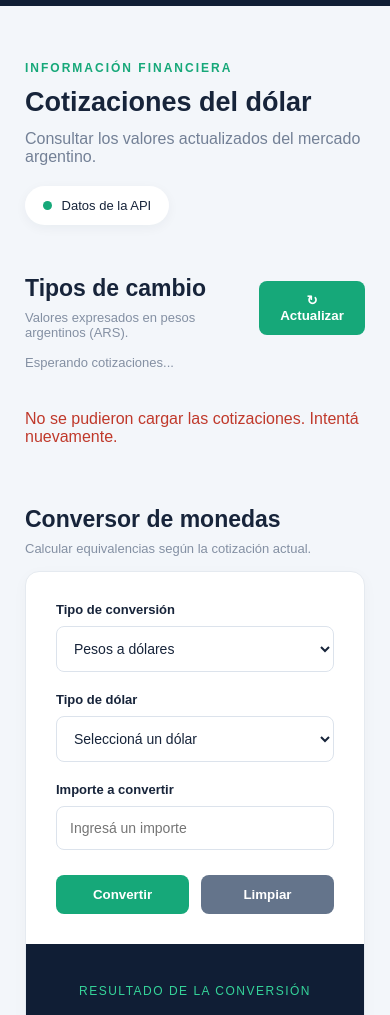
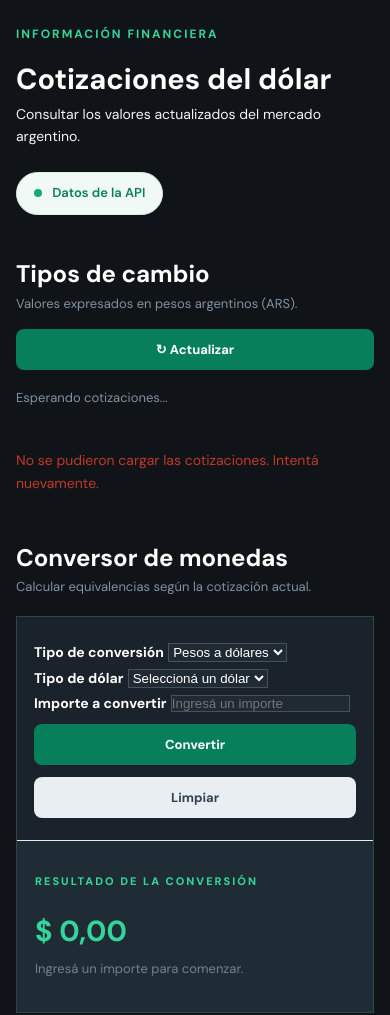
Before and after one commit to mpiabsas61/DolarHoy, a plain HTML site: page index.html in a window 390 px wide. Shown: the part 76-1091 px from the top of the page. Drawn offline with Linux system fonts and the light colour scheme; no server answers.

Commit message:
Cambio Vista

```diff
--- a/css/styles.css
+++ b/css/styles.css
@@ -1,3 +1,9 @@
+
+/*=============================
+  FUENTE Y AJUSTES GENERALES
+=============================*/
+
+@import url('https://fonts.googleapis.com/css2?family=DM+Sans:wght@400;500;600;700;800&display=swap');
 
 * {
     margin: 0;
@@ -5,298 +11,285 @@
     box-sizing: border-box;
 }
 
-body {
-    font-family: Arial, sans-serif;
-    background: #f3f6fa;
-    color: #17243a;
+html {
+    scroll-behavior: smooth;
 }
 
+body {
+    font-family: 'DM Sans', sans-serif;
+    background: #101418;
+    color: #f1f5f9;
+    line-height: 1.6;
+}
+
+
+/*=============================
+  ENCABEZADO
+=============================*/
+
 .header {
-    background: #101e35;
-    color: white;
-    padding: 22px 7%;
+    background: #151b21;
+    min-height: 76px;
+    padding: 15px 7%;
     display: flex;
     justify-content: space-between;
     align-items: center;
+    border-bottom: 1px solid #29333d;
+}
+
+.logo {
+    color: #ffffff;
 }
 
 .logo {
     display: flex;
     align-items: center;
-    gap: 12px;
+    gap: 10px;
     font-size: 21px;
-    font-weight: bold;
+    font-weight: 800;
+    letter-spacing: -0.7px;
 }
 
 .logo-icon {
-    background: #16a879;
+    background: #087f5b;
+    color: white;
     width: 38px;
     height: 38px;
     display: grid;
     place-items: center;
     border-radius: 10px;
-    font-size: 25px;
+    font-size: 24px;
 }
 
 .logo strong {
     color: #35d49a;
 }
 
+.logo span:last-child {
+    color: #ffffff !important;
+}
 .header-label {
-    color: #aebbd0;
-    font-size: 12px;
+    color: #35d49a ;
+    font-size: 11px;
+    font-weight: 700;
     letter-spacing: 2px;
 }
 
+/* Texto superior de presentación */
+
+.welcome .eyebrow {
+    color: #35d49a !important;
+    font-size: 12px;
+    font-weight: 700;
+    letter-spacing: 2px;
+}
+
+/*=============================
+  CONTENIDO PRINCIPAL
+=============================*/
+
 .container {
-    max-width: 1200px;
-    margin: 55px auto;
-    padding: 0 25px;
+    max-width: 1180px;
+    margin: 0 auto;
+    padding: 55px 25px 70px;
 }
+
+/*=============================
+  PRESENTACIÓN
+=============================*/
 
 .welcome {
     display: flex;
     justify-content: space-between;
     align-items: center;
-    gap: 20px;
-    margin-bottom: 50px;
+    gap: 25px;
+    margin-bottom: 55px;
 }
 
 .eyebrow {
-    color: #16a879;
-    font-weight: bold;
-    font-size: 12px;
-    letter-spacing: 2px;
+    color: #087f5b;
+    font-weight: 800;
+    font-size: 11px;
+    letter-spacing: 3px;
     margin-bottom: 12px;
 }
 
-h1 {
-    font-size: 34px;
-    margin-bottom: 12px;
+h1, h2 {
+    color: #ffffff;
 }
 
-.welcome p:not(.eyebrow) {
-    color: #738096;
+/* Color de títulos sobre fondo oscuro */
+
+.section-heading h2 {
+    color: #ffffff !important;
+}
+
+.section-heading p {
+    color: #b0bec5;
+}
+
+.quote-card h3 {
+    color: #ffffff;
 }
 
 .market-status {
-    background: white;
-    padding: 12px 18px;
-    border-radius: 25px;
+    background: #f0f9f5;
+    color: #087f5b;
+    padding: 10px 17px;
+    border: 1px solid #d8eee4;
+    border-radius: 30px;
     font-size: 13px;
-    box-shadow: 0 3px 12px #17243a0c;
+    font-weight: 600;
+    white-space: nowrap;
 }
 
 .status-dot {
     display: inline-block;
-    width: 9px;
-    height: 9px;
+    width: 8px;
+    height: 8px;
     background: #16a879;
     border-radius: 50%;
-    margin-right: 6px;
+    margin-right: 7px;
 }
+
+/*=============================
+  TÍTULOS DE SECCIÓN
+=============================*/
 
 .section-heading {
     display: flex;
     justify-content: space-between;
     align-items: center;
-    margin-bottom: 15px;
+    gap: 15px;
+    margin-bottom: 18px;
 }
 
-h2 {
-    font-size: 23px;
-    margin-bottom: 8px;
-}
 
 .section-heading p,
 .update-info {
-    color: #8490a3;
+    color: #8490a0;
     font-size: 13px;
-}
-
-button {
-    background: #16a879;
-    color: white;
-    border: none;
-    padding: 12px 20px;
-    border-radius: 8px;
-    cursor: pointer;
-    font-weight: bold;
-}
-
-button:hover {
-    background: #11835e;
 }
 
 .update-info {
     margin-bottom: 20px;
 }
 
+/*=============================
+  BOTONES
+=============================*/
+
+button {
+    background: #087f5b;
+    color: white;
+    border: none;
+    padding: 12px 21px;
+    border-radius: 8px;
+    cursor: pointer;
+    font-family: inherit;
+    font-size: 13px;
+    font-weight: 700;
+    transition: background 0.2s ease,
+                transform 0.2s ease,
+                box-shadow 0.2s ease;
+}
+
+button:hover {
+    background: #066747;
+    transform: translateY(-2px);
+    box-shadow: 0 5px 12px #087f5b25;
+}
+
+/*=============================
+  TARJETAS DE COTIZACIONES
+=============================*/
+
 .quotes-grid {
     display: grid;
     grid-template-columns: repeat(3, 1fr);
-    gap: 20px;
+    gap: 18px;
 }
 
 .quote-card {
-    background: white;
-    padding: 25px;
+    background: #1a222b;
+    padding: 24px;
+    border: 1px solid #303c47;
     border-radius: 12px;
-    border: 1px solid #e5eaf0;
-    box-shadow: 0 4px 15px #17243a08;
+    box-shadow: 0 4px 15px #00000030;
+    transition: 0.2s ease;
 }
 
-.quote-card h3 {
-    font-size: 17px;
-    margin-bottom: 20px;
+.quote-card:hover {
+    transform: translateY(-4px);
+    border-color: #16a879;
+    box-shadow: 0 8px 20px #00000050;
+}
+
+.quote-values strong {
+    color: #35d49a;
 }
 
 .quote-values {
     display: flex;
     justify-content: space-between;
-    gap: 10px;
+    gap: 12px;
 }
 
 .quote-values span {
     display: block;
-    color: #8490a3;
+    color: #8490a0;
     font-size: 12px;
-    margin-bottom: 8px;
+    margin-bottom: 5px;
 }
 
-.quote-values strong {
-    font-size: 19px;
-    color: #17243a;
-}
 
 .error-message {
     color: #c0392b;
     margin-top: 20px;
+    font-size: 14px;
 }
 
-footer {
-    text-align: center;
-    padding: 30px;
-    color: #8490a3;
-    font-size: 13px;
+/*=============================
+  CONVERSOR
+=============================*/
+
+.converter-section {
+    margin-top: 65px;
 }
 
-@media (max-width: 750px) {
-    .quotes-grid {
-        grid-template-columns: repeat(2, 1fr);
-    }
-
-    .welcome {
-        align-items: flex-start;
-        flex-direction: column;
-    }
-}
-
-@media (max-width: 480px) {
-    .quotes-grid {
-        grid-template-columns: 1fr;
-    }
-
-    .header-label {
-        display: none;
-    }
-
-    h1 {
-        font-size: 27px;
-    }
+.converter-card {
+    background: #1a222b;
+    border: 1px solid #30473e;
 }
 
 
-.converter-section {
-    margin-top: 55px;
+.converter-form {
+    background: #1a222b;
 }
 
-.converter-card {
-    display: grid;
-    grid-template-columns: 1fr 1fr;
-    background: white;
-    border-radius: 14px;
-    border: 1px solid #e5eaf0;
-    overflow: hidden;
-    box-shadow: 0 4px 15px #17243a08;
-}
-
-.converter-form {
-    padding: 30px;
-}
-
-.form-group {
-    margin-bottom: 20px;
-}
 
 .form-group label {
-    display: block;
-    font-size: 13px;
-    font-weight: bold;
-    margin-bottom: 9px;
+    color: #ffffff !important;
+    font-size: 14px;
+    font-weight: 700;
 }
 
 .form-group select,
 .form-group input {
-    width: 100%;
-    padding: 13px;
-    border: 1px solid #dce3ec;
-    border-radius: 8px;
-    font-size: 14px;
-    background: white;
-    color: #17243a;
+    background: #202a33;
+    color: #ffffff;
+    border: 1px solid #45515c;
 }
 
 .form-group select:focus,
 .form-group input:focus {
-    outline: none;
-    border-color: #16a879;
-}
-
-.converter-form button {
-    width: 100%;
-    margin-top: 5px;
-}
-
-.converter-result {
-    background: #101e35;
-    color: white;
-    padding: 40px 30px;
-    display: flex;
-    flex-direction: column;
-    justify-content: center;
-    align-items: center;
-    text-align: center;
-}
-
-.converter-result p {
-    color: #35d49a;
-    font-size: 12px;
-    letter-spacing: 1.5px;
-    margin-bottom: 20px;
-}
-
-.converter-result h2 {
-    font-size: 34px;
-    color: #35d49a;
-    margin-bottom: 15px;
-}
-
-.converter-result span {
-    color: #aebbd0;
-    font-size: 13px;
-}
-
-@media (max-width: 750px) {
-    .converter-card {
-        grid-template-columns: 1fr;
-    }
+    border-color: #35d49a;
 }
 
 .converter-buttons {
     display: flex;
     gap: 12px;
-    margin-top: 5px;
+    margin-top: 8px;
 }
 
 .converter-buttons button {
@@ -304,13 +297,222 @@ footer {
 }
 
 .btn-limpiar {
-    background: #64748b;
+    background: #e9eef2;
+    color: #344255;
 }
 
 .btn-limpiar:hover {
-    background: #475569;
+    background: #dce4ea;
+    color: #202b38;
 }
 
-.converter-section {
-    margin-top: 60px;
+/*=============================
+  RESULTADO DEL CONVERSOR
+=============================*/
+
+.converter-result {
+    background: #202c35;
+    border-left: 1px solid #394653;
 }
+.converter-result p {
+     color: #35d49a;
+    font-size: 11px;
+    font-weight: 800;
+    letter-spacing: 2px;
+    margin-bottom: 18px;
+}
+
+
+.converter-result h2 {
+    color: #35d49a;
+}
+
+.converter-result span {
+    color: #718096;
+    font-size: 13px;
+}
+
+/*=============================
+  PIE DE PÁGINA
+=============================*/
+
+footer {
+    background: #151b21;
+    color: #8490a0;
+    border-top: 1px solid #29333d;
+}
+
+/* Títulos de las tarjetas de cotizaciones */
+
+.quote-card h3 {
+    color: #ffffff !important;
+    font-size: 17px;
+    font-weight: 700;
+}
+
+.quote-values span {
+    color: #b0bec5;
+}
+
+.quote-values strong {
+    color: #35d49a;
+}
+
+/*=============================
+  RESPONSIVE
+  TABLET HORIZONTAL
+=============================*/
+
+@media (max-width: 1080px) {
+    .container {
+        max-width: 950px;
+    }
+
+    .quotes-grid {
+        grid-template-columns: repeat(2, 1fr);
+    }
+
+    h1 {
+        font-size: 36px;
+    }
+}
+
+/*=============================
+  TABLET VERTICAL
+=============================*/
+
+@media (max-width: 768px) {
+    .header {
+        padding: 15px 5%;
+    }
+
+    .container {
+        padding: 40px 22px 55px;
+    }
+
+    .welcome {
+        flex-direction: column;
+        align-items: flex-start;
+        margin-bottom: 40px;
+    }
+
+    .converter-card {
+        grid-template-columns: 1fr;
+    }
+
+    .converter-result {
+        border-left: none;
+        border-top: 1px solid #e1eee7;
+    }
+
+    .converter-form {
+        padding: 28px;
+    }
+}
+
+/*=============================
+  MÓVIL 1
+=============================*/
+
+@media (max-width: 480px) {
+    .header {
+        min-height: 65px;
+    }
+
+    .logo {
+        font-size: 18px;
+    }
+
+    .header-label {
+        display: none;
+    }
+
+    .container {
+        padding: 32px 16px 45px;
+    }
+
+    h1 {
+        font-size: 29px;
+    }
+
+    .welcome p:not(.eyebrow) {
+        font-size: 14px;
+    }
+
+    .section-heading {
+        align-items: flex-start;
+        flex-direction: column;
+    }
+
+    .section-heading button {
+        width: 100%;
+    }
+
+    .quotes-grid {
+        grid-template-columns: 1fr;
+        gap: 13px;
+    }
+
+    .quote-card {
+        padding: 21px;
+    }
+
+    .converter-section {
+        margin-top: 45px;
+    }
+
+    .converter-form {
+        padding: 22px 17px;
+    }
+
+    .converter-result {
+        padding: 32px 18px;
+    }
+
+    .converter-result h2 {
+        font-size: 29px;
+    }
+
+    .converter-buttons {
+        flex-direction: column;
+    }
+
+    .converter-buttons button {
+        width: 100%;
+    }
+}
+
+/*=============================
+  MÓVIL 2
+=============================*/
+
+@media (max-width: 375px) {
+    .container {
+        padding-left: 13px;
+        padding-right: 13px;
+    }
+
+    h1 {
+        font-size: 26px;
+    }
+
+    h2 {
+        font-size: 22px;
+    }
+
+    .logo {
+        font-size: 16px;
+    }
+
+    .quote-values strong {
+        font-size: 17px;
+    }
+
+    .converter-form {
+        padding: 18px 14px;
+    }
+
+    .converter-result h2 {
+        font-size: 26px;
+    }
+}
```
